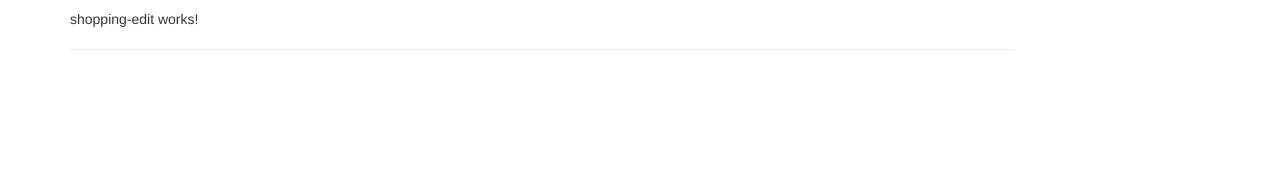
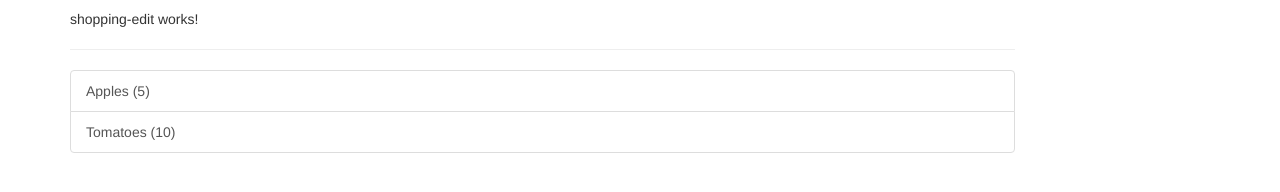
Before and after one commit to Cornelius-Mutisya/RecipeApp, an Angular app: page / in a window 1280 px wide. Shown: the part 310-502 px from the top of the page. Built offline with nearby package versions, Linux system fonts and the light colour scheme.

Commit message:
Added ingredients list group

```diff
--- /dev/null
+++ b/src/app/shared/ingredient.model.ts
@@ -0,0 +1,3 @@
+export class Ingredient {
+    constructor(public name: string, public amount: number){}
+}
--- a/src/app/shopping-list/shopping-list.component.html
+++ b/src/app/shopping-list/shopping-list.component.html
@@ -3,7 +3,12 @@
         <app-shopping-edit></app-shopping-edit>
         <hr>
         <ul class="list-group">
-            <a class="list-group" style="cursor: pointer;"></a>
+            <a
+            class="list-group-item"
+            style="cursor: pointer;"
+            *ngFor="let ingredient of ingredients"
+            > {{ ingredient.name }} ({{ ingredient.amount }})
+        </a>
         </ul>
     </div>
 </div>
--- a/src/app/shopping-list/shopping-list.component.ts
+++ b/src/app/shopping-list/shopping-list.component.ts
@@ -1,4 +1,5 @@
 import { Component, OnInit } from '@angular/core';
+import { Ingredient } from '../shared/ingredient.model';
 
 @Component({
   selector: 'app-shopping-list',
@@ -6,7 +7,10 @@ import { Component, OnInit } from '@angular/core';
   styleUrls: ['./shopping-list.component.css']
 })
 export class ShoppingListComponent implements OnInit {
-  ingredients = [];
+  ingredients: Ingredient[] = [
+    new Ingredient('Apples', 5),
+    new Ingredient('Tomatoes', 10),
+  ];
 
   constructor() { }
 
```
